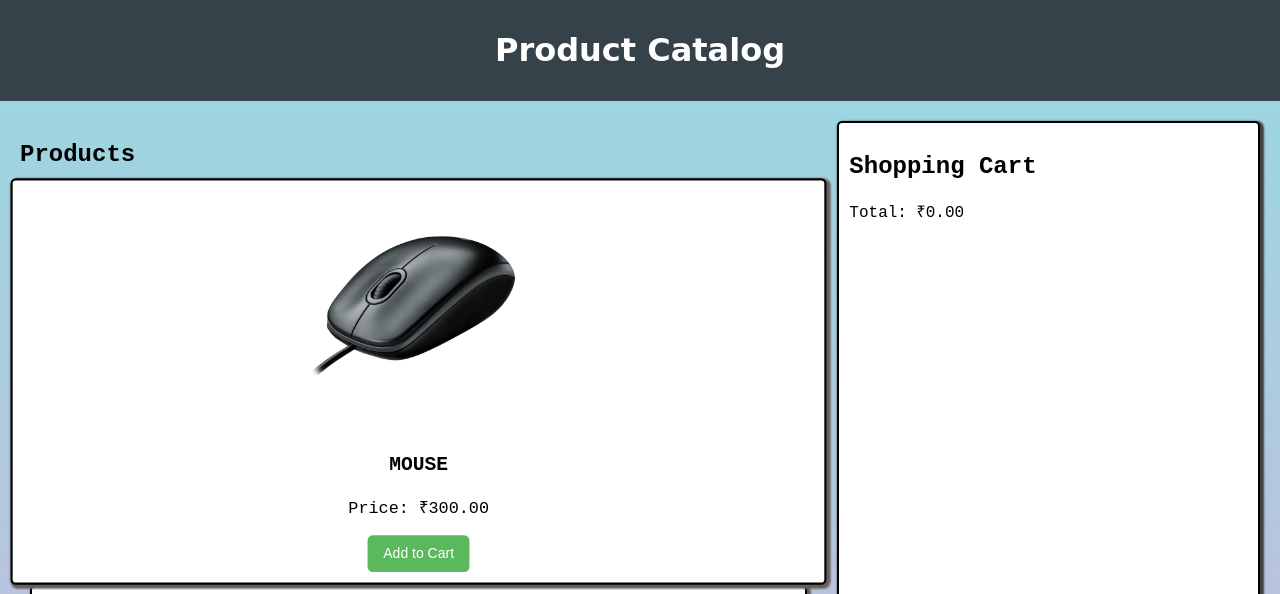
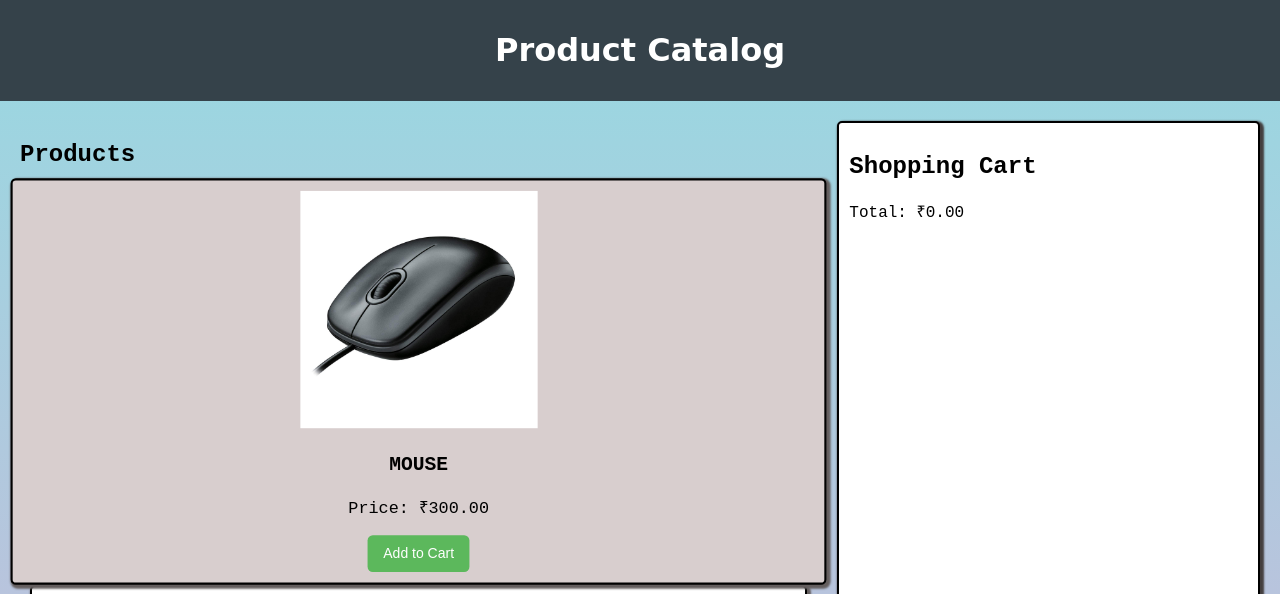
Before and after one commit to 24CSB0B45/WEB-PROGRAMMING, a plain HTML site: page ProductCatalog/index.html in a window 1280 px wide. In both pictures the pointer is over the element 418 px from the left and 381 px from the top of the page. Shown: the top 594 px of the page. Drawn offline with Linux system fonts and the light colour scheme.

Commit message:
styles.css

```diff
--- a/ProductCatalog/styles.css
+++ b/ProductCatalog/styles.css
@@ -36,7 +36,7 @@ main {
 }
 
 .product:hover {
-    background: #ffffff;
+    background: #d8cece;
     border: 2px solid #000000;
     border-radius: 5px;
     margin: 10px;
```
